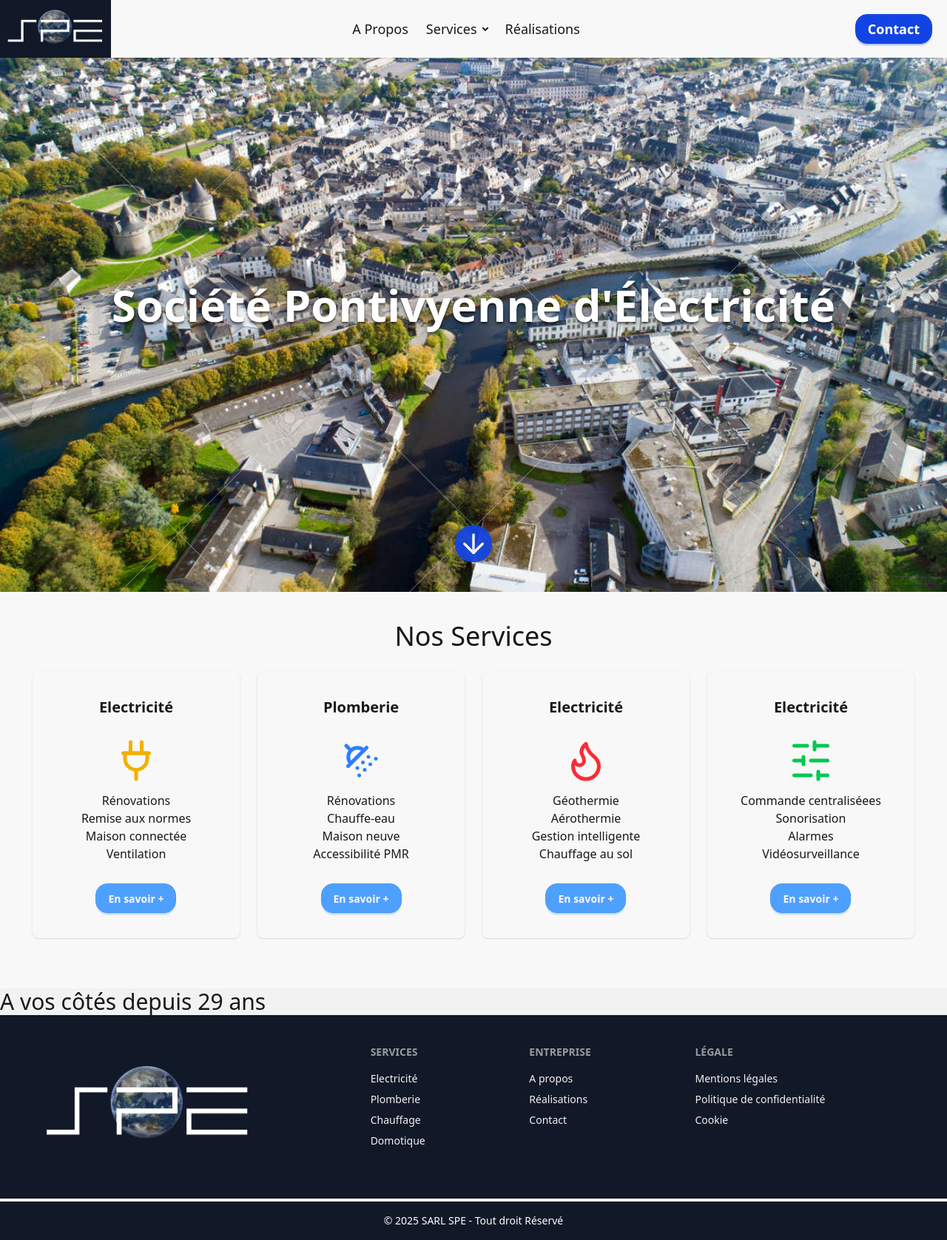
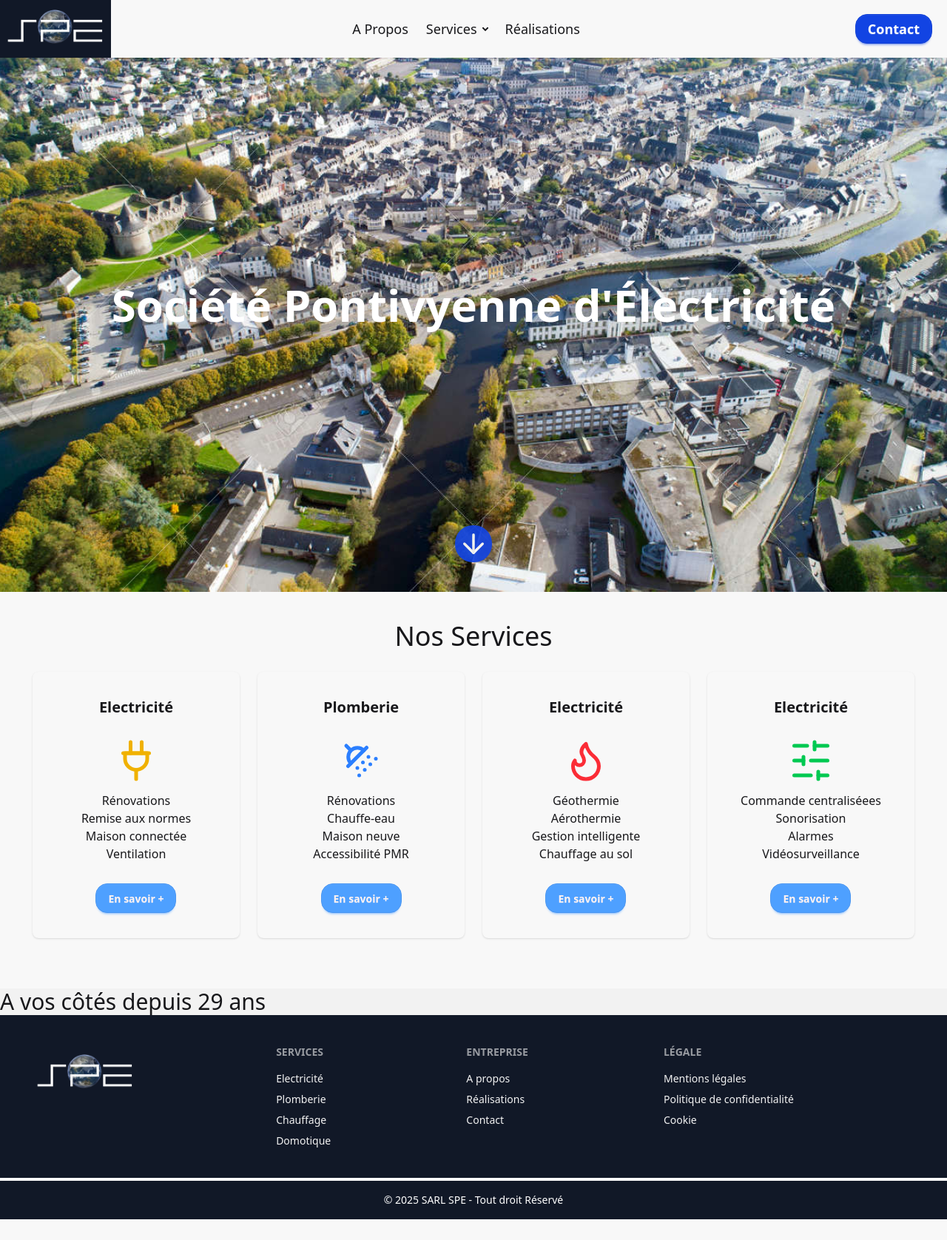
Before and after one commit to EwenLM/spedocker, a Next.js app: page / in a window 1280 px wide. Shown: the whole page at 74% size. After the commit the page ends 1648 px from the top, so only its background shows below. Built offline with nearby package versions, Linux system fonts and the light colour scheme.

Commit message:
improve img

```diff
--- a/app/component/client/Footer.tsx
+++ b/app/component/client/Footer.tsx
@@ -1,40 +1,66 @@
 import React from "react";
 import Link from "next/link";
+import Image from "next/image";
 
 export default function Footer() {
   return (
     <footer>
       <div className="footer sm:footer-horizontal bg-[#111827] text-base-200 p-10">
         <aside>
-          <img src="/images/logo.png" alt="logo spe plomberie électricité" className="w-80 h-42" />
+          <Link href={""}>
+            <Image
+              src="/images/logo.png"
+              width={150}
+              height={100}
+              alt="logo spe société pontivyenne électricité planette"
+            />
+          </Link>
         </aside>
         <nav>
           <h6 className="footer-title">Services</h6>
-          <Link href={""} className="link link-hover" >Electricité</Link>
-          <Link href={""} className="link link-hover">Plomberie</Link>
-          <Link href={""} className="link link-hover">Chauffage</Link>
-          <Link href={""} className="link link-hover">Domotique</Link>
+          <Link href={""} className="link link-hover">
+            Electricité
+          </Link>
+          <Link href={""} className="link link-hover">
+            Plomberie
+          </Link>
+          <Link href={""} className="link link-hover">
+            Chauffage
+          </Link>
+          <Link href={""} className="link link-hover">
+            Domotique
+          </Link>
         </nav>
         <nav>
           <h6 className="footer-title">Entreprise</h6>
-          <Link href={""} className="link link-hover">A propos</Link>
-          <Link href={""} className="link link-hover">Réalisations</Link>
-          <Link href={""} className="link link-hover">Contact</Link>
+          <Link href={""} className="link link-hover">
+            A propos
+          </Link>
+          <Link href={""} className="link link-hover">
+            Réalisations
+          </Link>
+          <Link href={""} className="link link-hover">
+            Contact
+          </Link>
         </nav>
         <nav>
           <h6 className="footer-title">Légale</h6>
-          <Link href={""} className="link link-hover">Mentions légales</Link>
-          <Link href={""} className="link link-hover">Politique de confidentialité</Link>
-          <Link href={""} className="link link-hover">Cookie</Link>
+          <Link href={""} className="link link-hover">
+            Mentions légales
+          </Link>
+          <Link href={""} className="link link-hover">
+            Politique de confidentialité
+          </Link>
+          <Link href={""} className="link link-hover">
+            Cookie
+          </Link>
         </nav>
       </div>
 
       {/* Copyright */}
       <div className="footer sm:footer-horizontal footer-center mt-1 bg-base-300 text-white p-4">
         <aside>
-          <p>
-            © {new Date().getFullYear()} SARL SPE - Tout droit Réservé
-          </p>
+          <p>© {new Date().getFullYear()} SARL SPE - Tout droit Réservé</p>
         </aside>
       </div>
     </footer>
--- a/app/component/client/Header.tsx
+++ b/app/component/client/Header.tsx
@@ -1,10 +1,11 @@
-"use client"
+'use client'
 
 import React from 'react'
+import Image from 'next/image'
 import { ArrowDown } from 'lucide-react'
+import bg from '/public/images/bg.jpg' // ⚠️ nécessaire pour le blur local
 
 export default function Header() {
-  // Fonction pour scroller vers la section suivante
   const scrollToNextSection = () => {
     const section = document.getElementById('presentation')
     if (section) {
@@ -13,19 +14,30 @@ export default function Header() {
   }
 
   return (
-    <header
-      className="relative h-screen flex items-center justify-center bg-fixed bg-center bg-cover"
-      style={{ backgroundImage: `url('/images/bg.jpg')` }}
-    >
+    <header className="relative h-screen flex items-center justify-center overflow-hidden">
+      {/* Image optimisée avec blur */}
+      <Image
+        src={bg} // importée pour blur
+        alt="Équipe en intervention"
+        fill
+        priority
+        quality={80}
+        placeholder="blur"
+        className="object-cover object-[50%_30%] md:object-center z-0"
+      />
+
       {/* Contenu centré */}
-      <div className="relative p-6 flex flex-col items-center text-center">
-        <h1 className="text-4xl md:text-6xl font-bold mb-4 text-white text-shadow-lg/30 my-10">
+      <div className="relative z-10 p-6 flex flex-col items-center text-center">
+        <h1 className="text-4xl md:text-6xl font-bold mb-4 text-white my-10 drop-shadow-xl">
           Société Pontivyenne d'Électricité
         </h1>
       </div>
 
-      {/* Flèche en bas cliquable */}
-      <div className="absolute bottom-10 cursor-pointer" onClick={scrollToNextSection}>
+      {/* Flèche */}
+      <div
+        className="absolute bottom-10 cursor-pointer z-10"
+        onClick={scrollToNextSection}
+      >
         <ArrowDown
           size={50}
           className="text-white bg-primary animate-pulse rounded-3xl p-1"
--- a/app/page.tsx
+++ b/app/page.tsx
@@ -11,6 +11,7 @@ export default function Home() {
     <>
       <Header />
 
+    {/* Contenu centré sur la page */}
       <main className="container flex flex-col mx-auto ">
         <section id="presentation" className="flex flex-col my-10 items-center ">
           <h2 className="text-3xl md:text-4xl text-center">Nos Services</h2>
```
